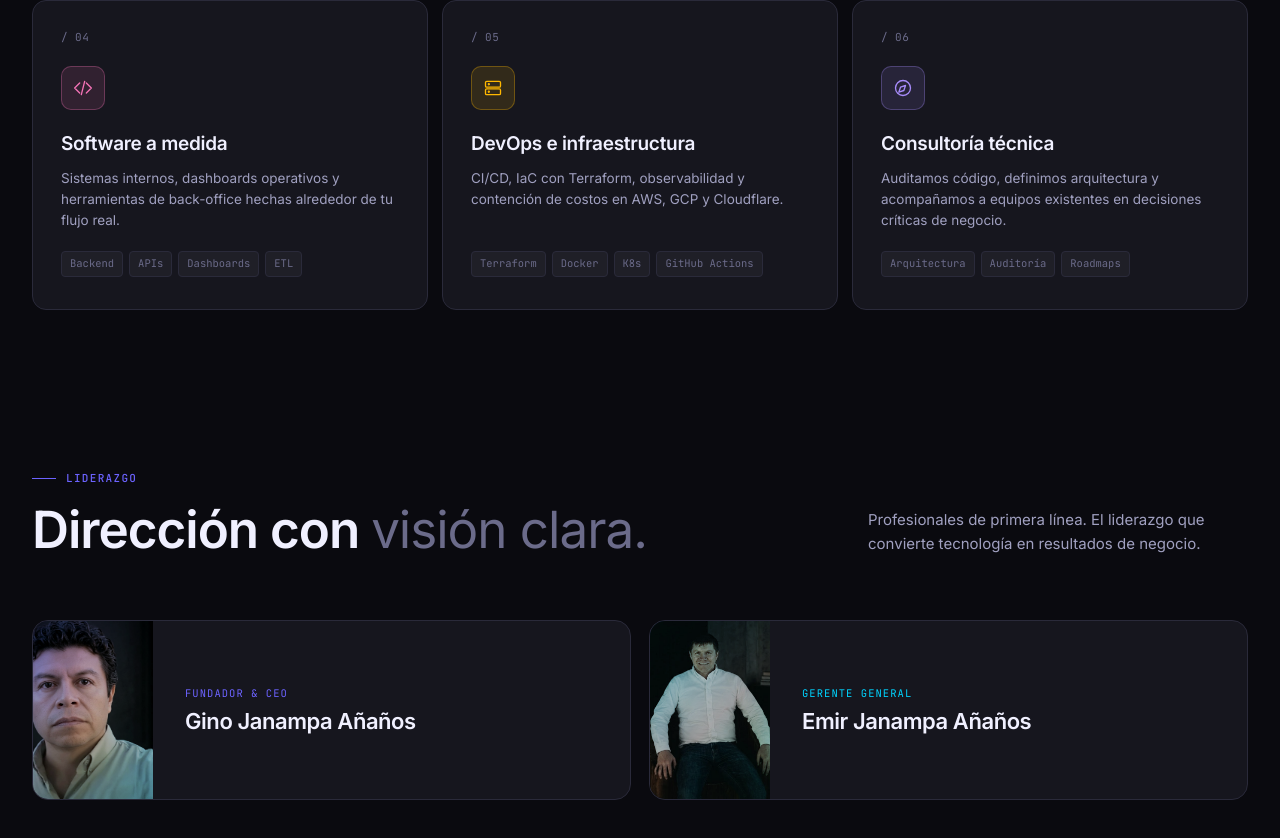
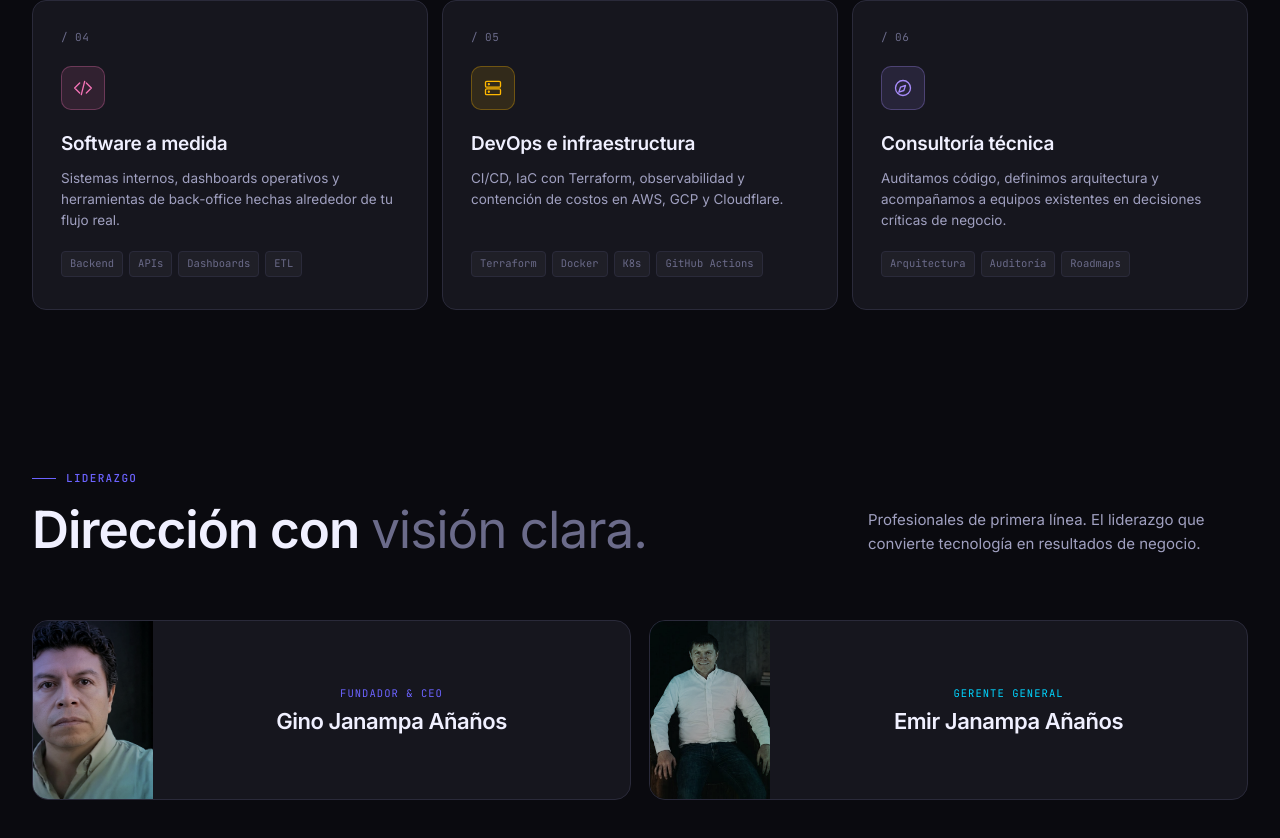
Before and after one commit to Dirac2022/infinitia-website, a React (Vite) app: page / in a window 1280 px wide. Shown: the part 1462-2300 px from the top of the page. Built offline with nearby package versions, Linux system fonts and the light colour scheme.

Commit message:
style(leadership): center text and snap layout on hover

```diff
--- a/src/index.css
+++ b/src/index.css
@@ -437,7 +437,6 @@
     position: relative;
     flex: 0 0 120px;
     overflow: hidden;
-    transition: flex-basis 0.6s cubic-bezier(0.22, 1, 0.36, 1);
   }
   .leader-photo img {
     width: 100%;
@@ -472,9 +471,7 @@
     flex-direction: column;
     justify-content: center;
     min-width: 0;
-    transition:
-      padding 0.5s cubic-bezier(0.22, 1, 0.36, 1),
-      gap 0.5s cubic-bezier(0.22, 1, 0.36, 1);
+    text-align: center;
   }
 
   .leader-role {
@@ -484,7 +481,6 @@
     letter-spacing: 0.1em;
     color: var(--lc1);
     margin-bottom: 8px;
-    transition: letter-spacing 0.5s cubic-bezier(0.22, 1, 0.36, 1);
   }
 
   .leader-name {
@@ -493,7 +489,6 @@
     letter-spacing: -0.02em;
     line-height: 1.15;
     color: #F0F0FF;
-    transition: font-size 0.5s cubic-bezier(0.22, 1, 0.36, 1);
   }
 
   .leader-bio {
@@ -504,6 +499,9 @@
     max-height: 0;
     opacity: 0;
     overflow: hidden;
+    text-align: justify;
+    text-align-last: center;
+    hyphens: auto;
     transition:
       max-height 0.6s cubic-bezier(0.22, 1, 0.36, 1),
       margin-top 0.5s cubic-bezier(0.22, 1, 0.36, 1),
```
